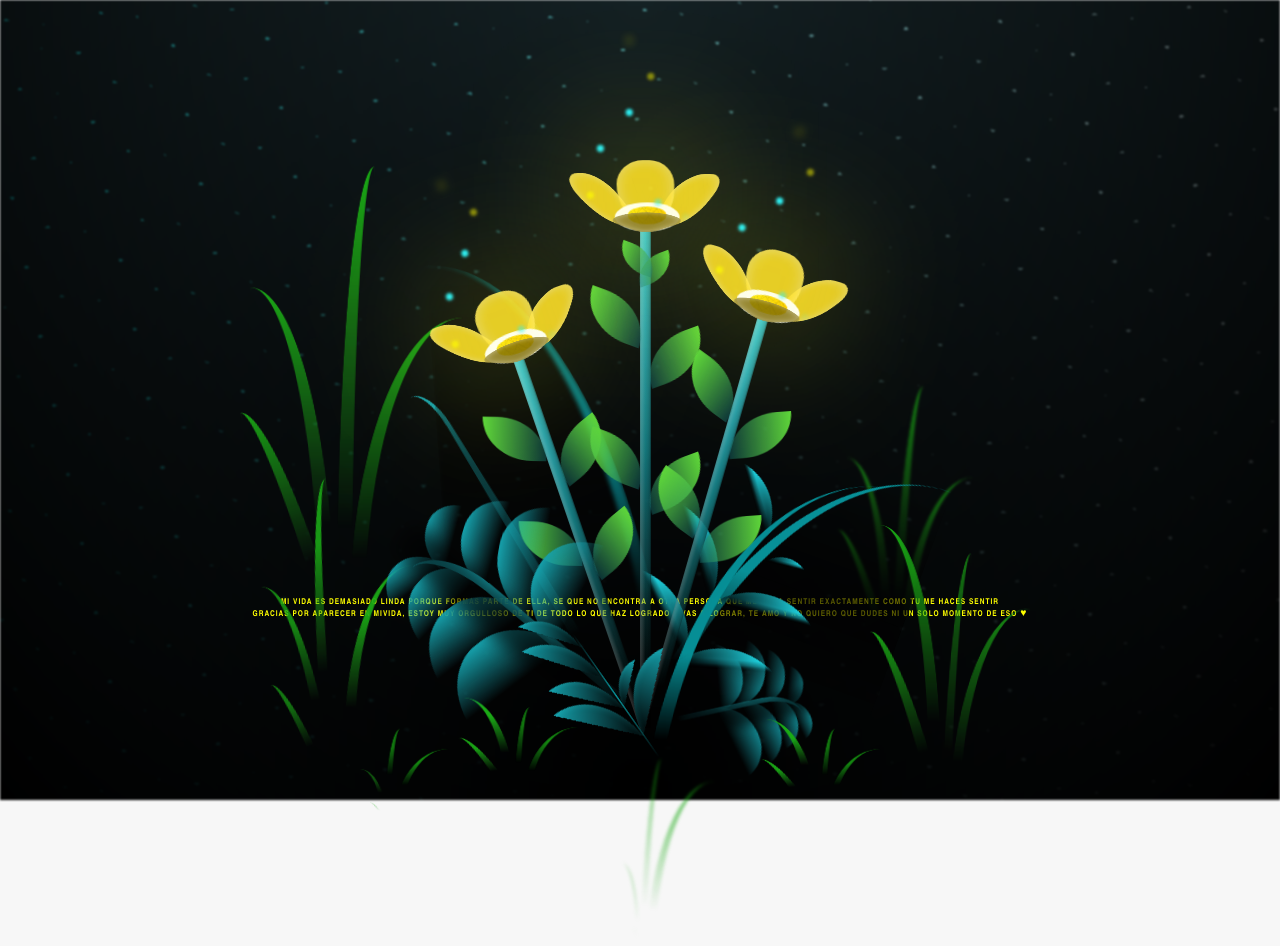
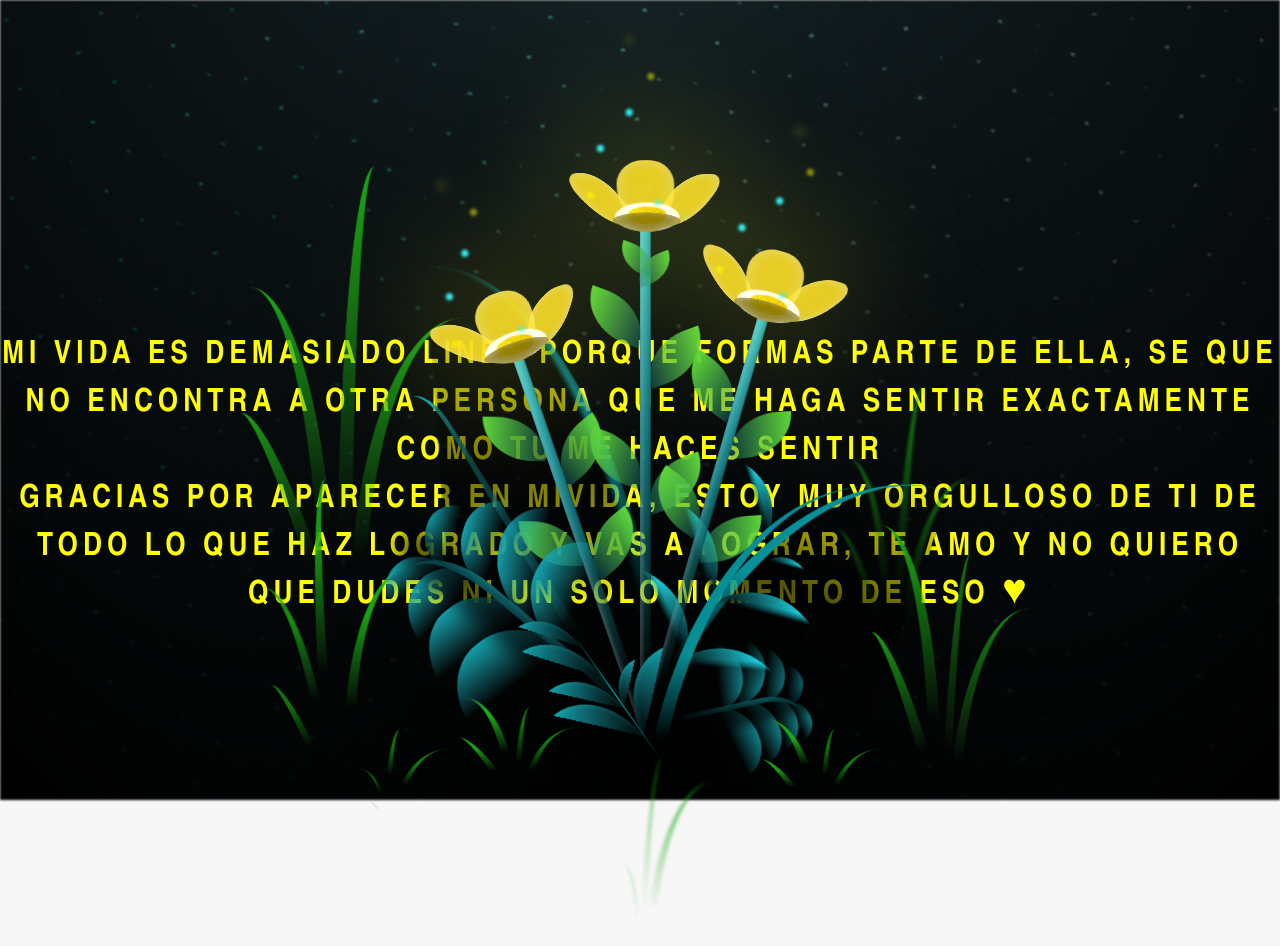
Before and after one commit to Kendry-kdc/Mor, a plain HTML site: page flower.html in a window 1280 px wide. Drawn offline with Linux system fonts and the light colour scheme.

Commit message:
Update main.css

```diff
--- a/css/main.css
+++ b/css/main.css
@@ -45,9 +45,9 @@ margin-top: 50px;
   font-family: "Arial Narrow", Arial, sans-serif;
   color: yellow;
   position: absolute;
- font-size: 0.5rem;
+
   font-weight: bold;
-  letter-spacing: 1px;
+  letter-spacing: 5px;
   opacity: 0;
   animation: fadeIn 3s ease-in-out forwards;
   text-align: center;
```
